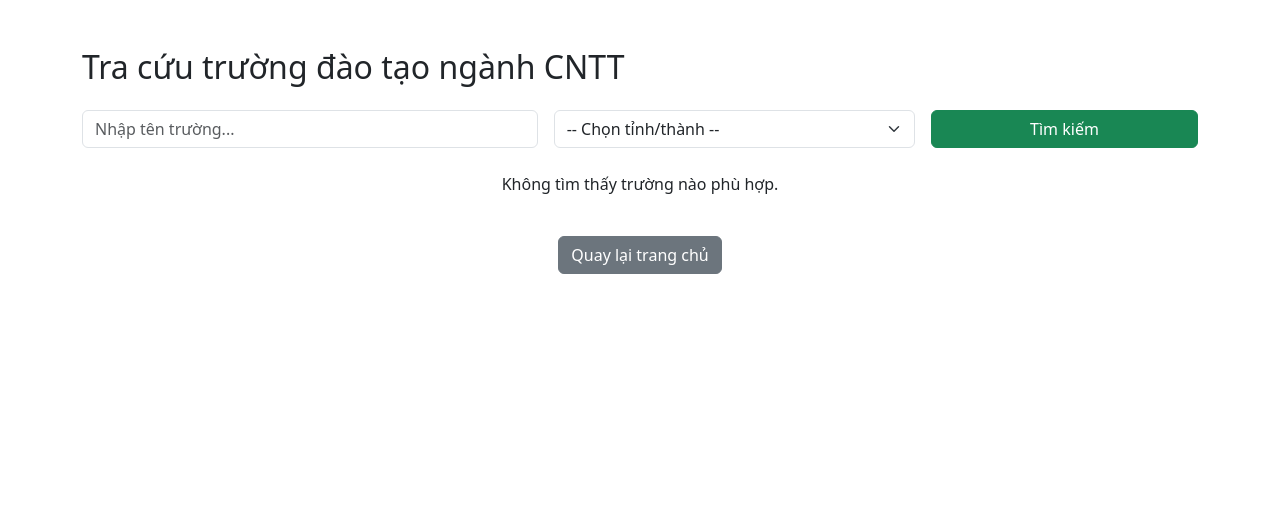
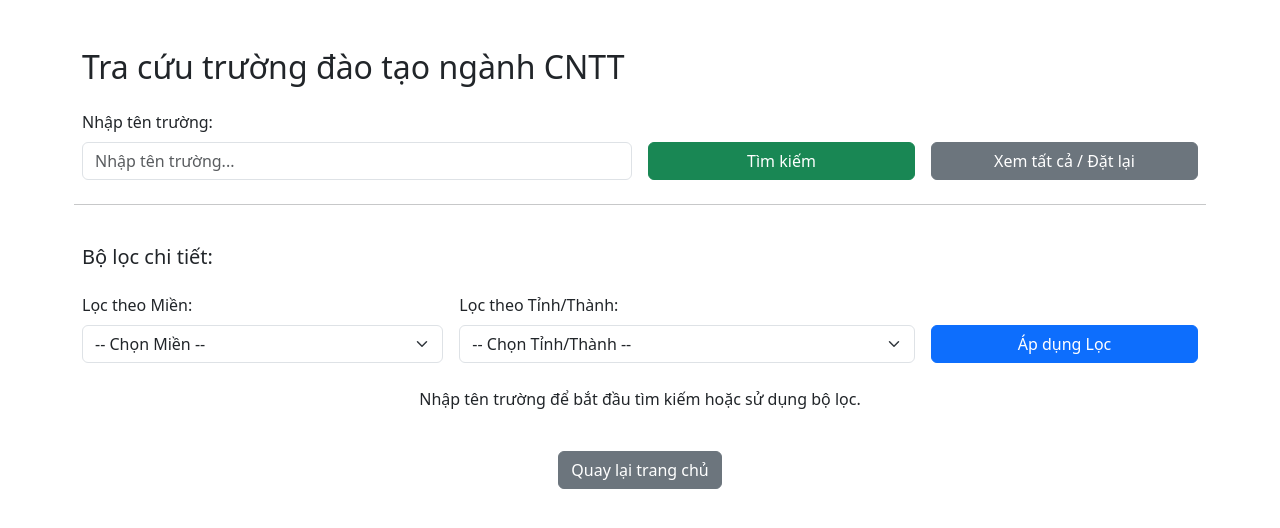
Before and after one commit to mrnam0710/tra_cuu_CNTT, a Flask app: page /truong in a window 1280 px wide. Shown: the top 528 px of the page. Run offline with Flask 3, Linux system fonts and the light colour scheme; data that the repository does not hold is empty.

Commit message:
Update truong.html

```diff
--- a/templates/truong.html
+++ b/templates/truong.html
@@ -9,45 +9,89 @@
   <div class="container mt-5">
     <h2 class="mb-4">Tra cứu trường đào tạo ngành CNTT</h2>
 
-    <!-- Form action points to /truong -->
-    <form class="row g-3 mb-4" method="GET" action="/truong">
-      <div class="col-md-5">
-        <!-- Added value attribute to retain search term -->
-        <input type="text" name="ten_truong" class="form-control" placeholder="Nhập tên trường..." value="{{ request.args.get('ten_truong', '') }}">
+    <!-- Form chính bao gồm cả tìm kiếm và lọc -->
+    <form class="row g-3 mb-4 align-items-end" method="GET" action="/truong">
+
+      <!-- Phần tìm kiếm ban đầu -->
+      <div class="col-md-6">
+        <label for="ten_truong_search" class="form-label">Nhập tên trường:</label>
+        <!-- Đổi name để phân biệt với giá trị lọc -->
+        <input type="text" name="ten_truong_search" id="ten_truong_search" class="form-control" placeholder="Nhập tên trường..." value="{{ search_term }}">
       </div>
+      <div class="col-md-3">
+        <!-- Nút Tìm kiếm chỉ gửi ten_truong_search -->
+         <button type="submit" class="btn btn-success w-100">Tìm kiếm</button>
+      </div>
+      <div class="col-md-3">
+          <a href="/truong" class="btn btn-secondary w-100">Xem tất cả / Đặt lại</a>
+      </div>
+
+
+      <!-- Phần Lọc (Hiển thị sau khi có kết quả hoặc luôn hiển thị) -->
+      <hr class="my-4">
+      <h5 class="col-12">Bộ lọc chi tiết:</h5>
+
       <div class="col-md-4">
-         <!-- Added selected attribute to retain selection -->
-         <select name="tinh_thanh" class="form-select">
-            <option value="">-- Chọn tỉnh/thành --</option>
-            <!-- You might want to add more options based on your data -->
-            <option value="Hà Nội" {% if request.args.get('tinh_thanh') == 'Hà Nội' %}selected{% endif %}>Hà Nội</option>
-            <option value="TP.HCM" {% if request.args.get('tinh_thanh') == 'TP.HCM' %}selected{% endif %}>TP.HCM</option>
-            <option value="Đà Nẵng" {% if request.args.get('tinh_thanh') == 'Đà Nẵng' %}selected{% endif %}>Đà Nẵng</option>
-            <!-- Add other relevant cities/provinces -->
+        <label for="mien" class="form-label">Lọc theo Miền:</label>
+        <select name="mien" id="mien" class="form-select">
+          <option value="">-- Chọn Miền --</option>
+          <option value="Miền Bắc" {% if selected_mien == 'Miền Bắc' %}selected{% endif %}>Miền Bắc</option>
+          <option value="Miền Trung" {% if selected_mien == 'Miền Trung' %}selected{% endif %}>Miền Trung</option>
+          <option value="Miền Nam" {% if selected_mien == 'Miền Nam' %}selected{% endif %}>Miền Nam</option>
         </select>
       </div>
+
+      <div class="col-md-5">
+        <label for="tinh_thanh" class="form-label">Lọc theo Tỉnh/Thành:</label>
+        <select name="tinh_thanh" id="tinh_thanh" class="form-select">
+           <option value="">-- Chọn Tỉnh/Thành --</option>
+           {% for tinh in tinh_thanh_options %}
+           <option value="{{ tinh }}" {% if selected_tinh == tinh %}selected{% endif %}>{{ tinh }}</option>
+           {% endfor %}
+           <!-- Có thể thêm các tỉnh khác -->
+        </select>
+        <!-- Hoặc dùng input text nếu muốn người dùng tự nhập -->
+        <!-- <input type="text" name="tinh_thanh" class="form-control" placeholder="Nhập tỉnh/thành..." value="{{ selected_tinh }}"> -->
+      </div>
+
       <div class="col-md-3">
-        <button type="submit" class="btn btn-success w-100">Tìm kiếm</button> <!-- Added w-100 for better alignment -->
+         <!-- Nút Lọc sẽ gửi tất cả các trường trong form -->
+         <button type="submit" class="btn btn-primary w-100">Áp dụng Lọc</button>
       </div>
+
     </form>
 
-    <div class="row">
+    <!-- Hiển thị kết quả -->
+    <div class="row mt-4">
+       {% if error_message %}
+            <div class="alert alert-danger" role="alert">
+                {{ error_message }}
+            </div>
+       {% endif %}
+
       {% if ds_truong %}
         {% for t in ds_truong %}
         <div class="col-md-6 mb-4">
-          <div class="card shadow-sm"> <!-- Added shadow-sm for subtle shadow -->
-            <div class="card-body">
+          <div class="card shadow-sm h-100"> <!-- h-100 để các card cao bằng nhau -->
+            <div class="card-body d-flex flex-column"> <!-- d-flex và flex-column để nút ở cuối -->
               <h5 class="card-title">{{ t.ten_truong }} ({{ t.ma_truong }})</h5>
-              <!-- Changed t.dia_chi to t.vi_tri -->
-              <p class="card-text"><strong>Địa chỉ:</strong> {{ t.vi_tri }}</p>
-              <!-- Link points to /truong/<ma_truong> -->
-              <a href="/truong/{{ t.ma_truong }}" class="btn btn-primary">Xem chi tiết</a>
+              <p class="card-text mb-1"><small class="text-muted">{{ t.ten_t_a }}</small></p>
+              <p class="card-text mb-1"><strong>Địa chỉ:</strong> {{ t.vi_tri }}</p>
+              <p class="card-text mb-1"><strong>Loại hình:</strong> {{ t.loai_hinh }}</p>
+              <p class="card-text mb-1"><strong>Miền:</strong> {{ t.mien if t.mien else 'N/A' }}</p> <!-- Hiển thị miền -->
+              <p class="card-text"><strong>Website:</strong> <a href="{{ t.website }}" target="_blank" rel="noopener noreferrer">{{ t.website }}</a></p>
+              <!-- mt-auto đẩy nút xuống dưới cùng -->
+              <a href="/truong/{{ t.ma_truong }}" class="btn btn-primary mt-auto">Xem chi tiết</a>
             </div>
           </div>
         </div>
         {% endfor %}
       {% else %}
-        <p class="text-center">Không tìm thấy trường nào phù hợp.</p>
+         {% if request.args %} <!-- Chỉ hiện không tìm thấy nếu đã có tìm kiếm/lọc -->
+            <p class="text-center">Không tìm thấy trường nào phù hợp với tiêu chí.</p>
+         {% else %}
+             <p class="text-center">Nhập tên trường để bắt đầu tìm kiếm hoặc sử dụng bộ lọc.</p>
+         {% endif %}
       {% endif %}
     </div>
      <div class="mt-4 text-center">
```
